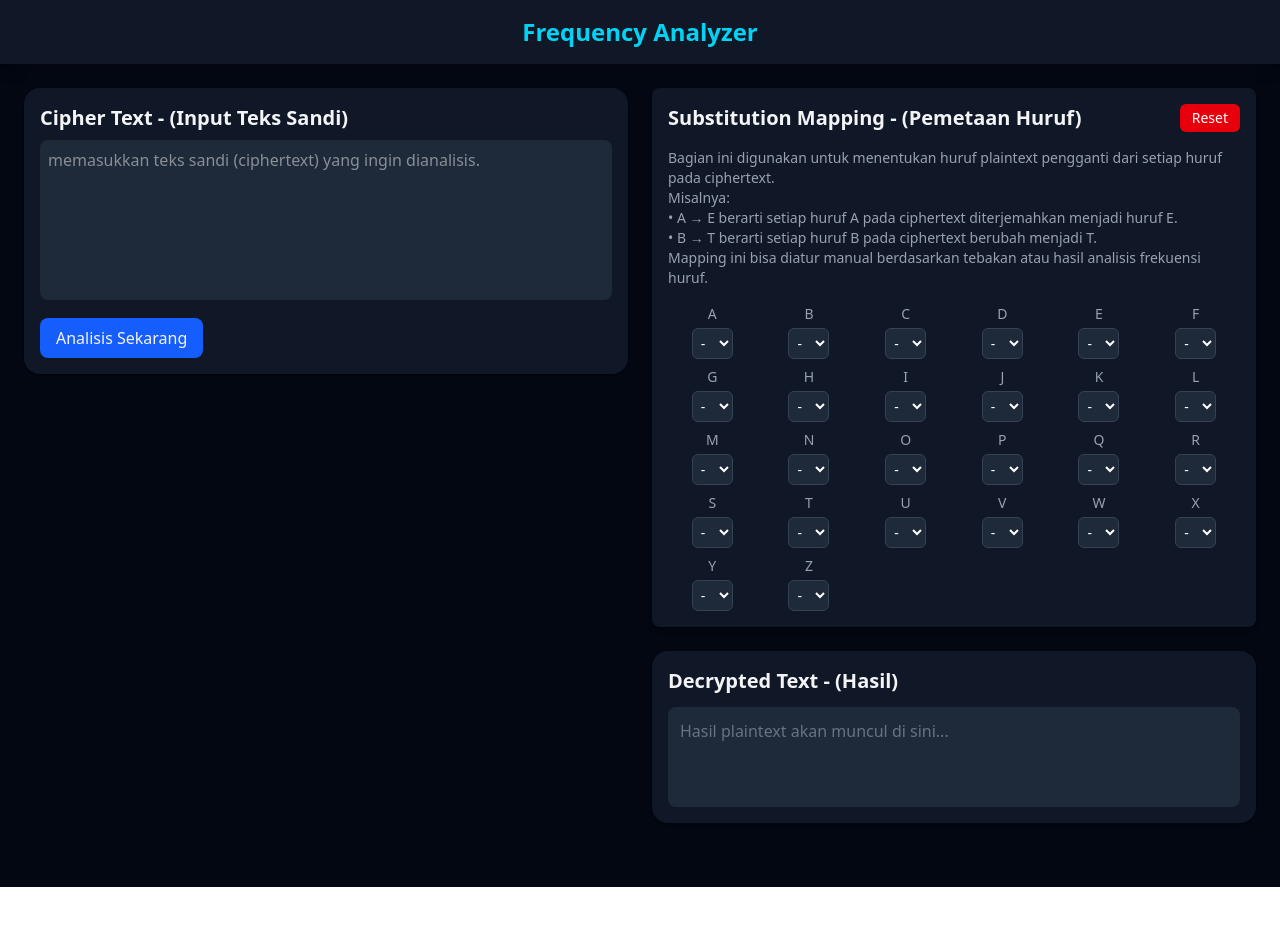
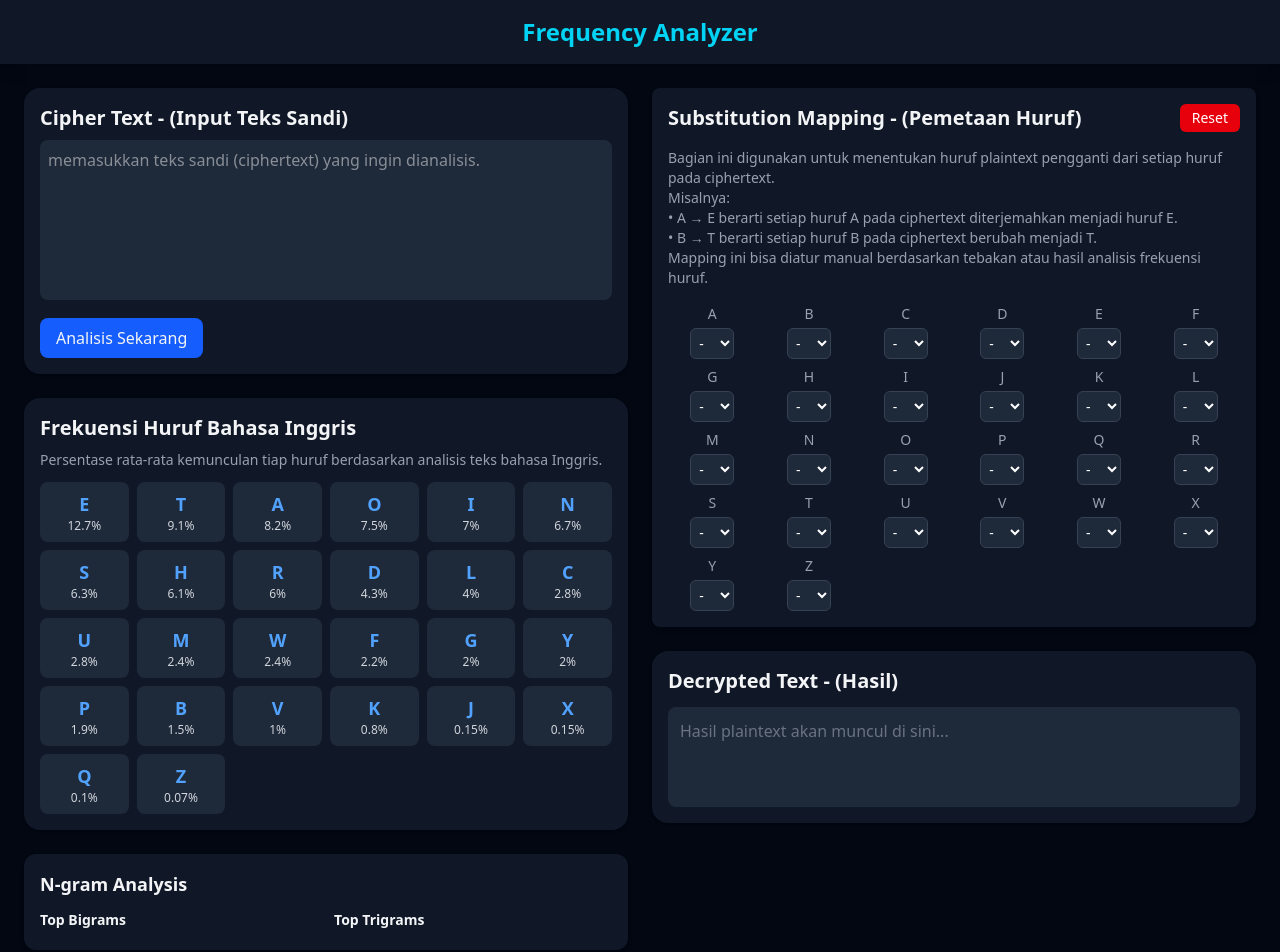
Before and after one commit to Dhiooonn/analisis-frekuensi-cracking-caesar-shiper, a React (Vite) app: page / in a window 1280 px wide. Shown: the top 952 px of the page. Before the commit the page ends 887 px from the top, so only its background shows below. Built offline with nearby package versions, Linux system fonts and the light colour scheme.

Commit message:
update: tambahkan fitur substitution cipher + english freq info

```diff
--- a/src/App.jsx
+++ b/src/App.jsx
@@ -5,6 +5,9 @@ import FrequencyInfo from "./components/FreequencyInfo";
 import SubstitutionPanel from "./components/SubstitutionPanel";
 import PlaintextOutput from "./components/PlaintextOutput";
 import Navbar from "./components/Navbar";
+import EnglishFrequencyInfo from "./components/EnglishFrequencyInfo";
+import NgramAnalysis from "./components/NgramAnalysis";
+import { analyzeNgrams } from "./utils/analyzeNgrams";
 
 export default function App() {
   const [cipherText, setCipherText] = useState("");
@@ -12,10 +15,15 @@ export default function App() {
   const [substitutions, setSubstitutions] = useState({});
   const [plainText, setPlainText] = useState("");
 
+
+  const [bigramData, setBigramData] = useState([]);
+  const [trigramData, setTrigramData] = useState([]);
+
   const handleResetSubstitutions = () => {
     setSubstitutions({});
     setPlainText("");
   };
+
 
   useEffect(() => {
     if (!cipherText) {
@@ -30,12 +38,23 @@ export default function App() {
         if (substitutions[upper]) {
           return substitutions[upper];
         }
-        return ch; // biarkan simbol/spasi tetap
+        return ch;
       })
       .join("");
 
     setPlainText(decrypted);
   }, [cipherText, substitutions]);
+
+
+  useEffect(() => {
+    if (cipherText) {
+      setBigramData(analyzeNgrams(cipherText, 2));
+      setTrigramData(analyzeNgrams(cipherText, 3));
+    } else {
+      setBigramData([]);
+      setTrigramData([]);
+    }
+  }, [cipherText]);
 
   return (
     <div className="min-h-screen bg-gray-950 text-gray-100 flex flex-col">
@@ -49,7 +68,8 @@ export default function App() {
             setAnalysisData={setAnalysisData}
           />
           <FrequencyChart data={analysisData} />
-
+          <EnglishFrequencyInfo />
+          <NgramAnalysis bigrams={bigramData} trigrams={trigramData} /> {/* ✅ tampilkan */}
         </div>
 
         <div className="lg:w-1/2 space-y-6">
@@ -62,8 +82,8 @@ export default function App() {
         </div>
       </main>
 
-      <div className=" mx-6 mb-10 mt-0">
-          <FrequencyInfo data={analysisData} />
+      <div className="mx-6 mb-10 mt-0">
+        <FrequencyInfo data={analysisData} />
       </div>
     </div>
   );
--- a/src/components/CipherInput.jsx
+++ b/src/components/CipherInput.jsx
@@ -1,15 +1,30 @@
 import { useState } from "react";
 import { analyzeFrequency } from "../utils/analyzeFrequency";
+import { analyzeNgrams } from "../utils/analyzeNgrams";
 
-export default function CipherInput({ cipherText, setCipherText, setAnalysisData }) {
+
+export default function CipherInput({
+  cipherText,
+  setCipherText,
+  setAnalysisData,
+  setBigramData,       // 🔹 tambahkan
+  setTrigramData,      // 🔹 tambahkan
+}) {
   const handleAnalyze = () => {
     const data = analyzeFrequency(cipherText);
     setAnalysisData(data);
+
+    const bigrams = analyzeNgrams(cipherText, 2);
+    const trigrams = analyzeNgrams(cipherText, 3);
+    setBigramData(bigrams);
+    setTrigramData(trigrams);
   };
 
   return (
     <div className="bg-gray-900 p-4 rounded-2xl shadow">
-      <h2 className="text-xl font-semibold mb-2">Cipher Text - (Input Teks Sandi)</h2>
+      <h2 className="text-xl font-semibold mb-2">
+        Cipher Text - (Input Teks Sandi)
+      </h2>
       <textarea
         value={cipherText}
         onChange={(e) => setCipherText(e.target.value)}
--- /dev/null
+++ b/src/components/EnglishFrequencyInfo.jsx
@@ -0,0 +1,24 @@
+import { englishFrequencies } from "../utils/englishFrequency";
+
+export default function EnglishFrequencyInfo() {
+  return (
+    <div className="bg-gray-900 p-4 rounded-2xl shadow mt-4">
+      <h2 className="text-xl font-semibold mb-2">Frekuensi Huruf Bahasa Inggris</h2>
+      <p className="text-sm text-gray-400 mb-3">
+        Persentase rata-rata kemunculan tiap huruf berdasarkan analisis teks bahasa Inggris.
+      </p>
+
+      <div className="grid grid-cols-4 sm:grid-cols-6 gap-2 text-center">
+        {englishFrequencies.map(({ letter, freq }) => (
+          <div
+            key={letter}
+            className="bg-gray-800 rounded-lg py-2 hover:bg-gray-700 transition"
+          >
+            <p className="text-lg font-bold text-blue-400">{letter}</p>
+            <p className="text-xs text-gray-300">{freq}%</p>
+          </div>
+        ))}
+      </div>
+    </div>
+  );
+}
--- /dev/null
+++ b/src/components/NgramAnalysis.jsx
@@ -0,0 +1,34 @@
+import React from "react";
+
+export default function NgramAnalysis({ bigrams, trigrams }) {
+  return (
+    <div className="bg-gray-900 p-4 rounded-xl shadow-md">
+      <h2 className="text-lg font-semibold mb-3">N-gram Analysis</h2>
+      <div className="grid grid-cols-2 gap-4 text-sm">
+        <div>
+          <h3 className="font-semibold mb-1">Top Bigrams</h3>
+          <ul className="space-y-1">
+            {bigrams.map(([pair, count]) => (
+              <li key={pair} className="flex justify-between">
+                <span>{pair}</span>
+                <span className="text-gray-400">{count}</span>
+              </li>
+            ))}
+          </ul>
+        </div>
+
+        <div>
+          <h3 className="font-semibold mb-1">Top Trigrams</h3>
+          <ul className="space-y-1">
+            {trigrams.map(([tri, count]) => (
+              <li key={tri} className="flex justify-between">
+                <span>{tri}</span>
+                <span className="text-gray-400">{count}</span>
+              </li>
+            ))}
+          </ul>
+        </div>
+      </div>
+    </div>
+  );
+}
--- a/src/components/SubstitutionPanel.jsx
+++ b/src/components/SubstitutionPanel.jsx
@@ -1,6 +1,7 @@
 import React from "react";
 
-const commonLetters = ["E", "T", "A", "O", "I", "N", "S", "H", "R", "D", "L", "C"];
+const commonLetters = [ "E", "T", "A", "O", "I", "N", "S", "H", "R", "D", "L", "C",
+  "U", "M", "W", "F", "G", "Y", "P", "B", "V", "K", "J", "X", "Q", "Z"];
 
 export default function SubstitutionPanel({ substitutions, setSubstitutions, onReset }) {
   const handleChange = (cipherLetter, newLetter) => {
--- /dev/null
+++ b/src/utils/analyzeNgrams.js
@@ -0,0 +1,15 @@
+export function analyzeNgrams(text, n = 2) {
+  const clean = text.toUpperCase().replace(/[^A-Z]/g, "");
+  const counts = {};
+
+  for (let i = 0; i <= clean.length - n; i++) {
+    const ngram = clean.slice(i, i + n);
+    counts[ngram] = (counts[ngram] || 0) + 1;
+  }
+
+  const sorted = Object.entries(counts)
+    .sort((a, b) => b[1] - a[1])
+    .slice(0, 10); // ambil 10 besar
+
+  return sorted;
+}
--- /dev/null
+++ b/src/utils/englishFrequency.js
@@ -0,0 +1,28 @@
+export const englishFrequencies = [
+  { letter: "E", freq: 12.7 },
+  { letter: "T", freq: 9.1 },
+  { letter: "A", freq: 8.2 },
+  { letter: "O", freq: 7.5 },
+  { letter: "I", freq: 7.0 },
+  { letter: "N", freq: 6.7 },
+  { letter: "S", freq: 6.3 },
+  { letter: "H", freq: 6.1 },
+  { letter: "R", freq: 6.0 },
+  { letter: "D", freq: 4.3 },
+  { letter: "L", freq: 4.0 },
+  { letter: "C", freq: 2.8 },
+  { letter: "U", freq: 2.8 },
+  { letter: "M", freq: 2.4 },
+  { letter: "W", freq: 2.4 },
+  { letter: "F", freq: 2.2 },
+  { letter: "G", freq: 2.0 },
+  { letter: "Y", freq: 2.0 },
+  { letter: "P", freq: 1.9 },
+  { letter: "B", freq: 1.5 },
+  { letter: "V", freq: 1.0 },
+  { letter: "K", freq: 0.8 },
+  { letter: "J", freq: 0.15 },
+  { letter: "X", freq: 0.15 },
+  { letter: "Q", freq: 0.1 },
+  { letter: "Z", freq: 0.07 },
+];
```
